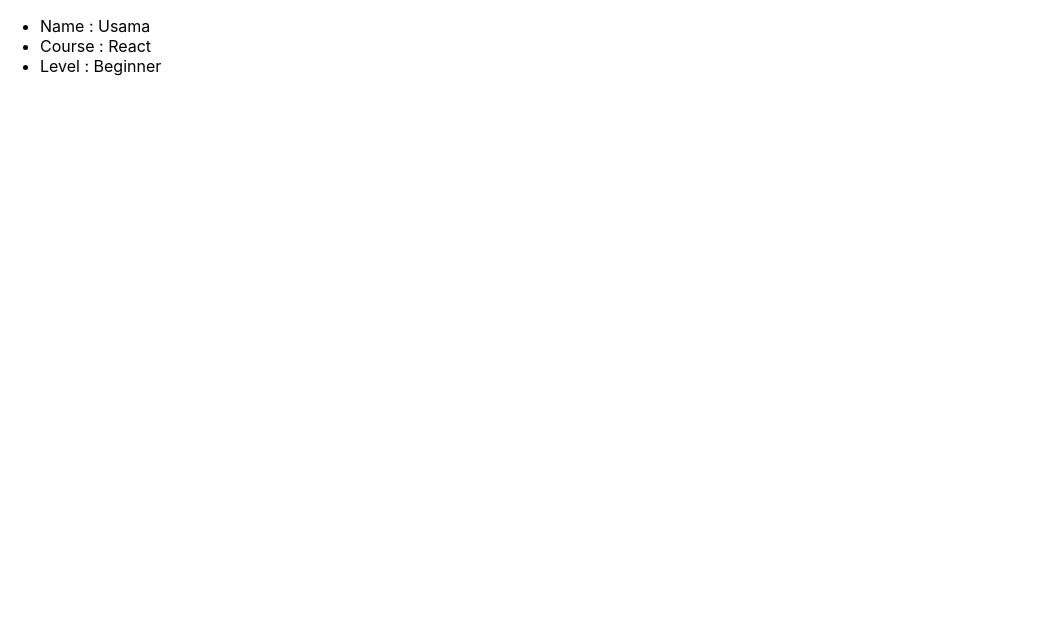
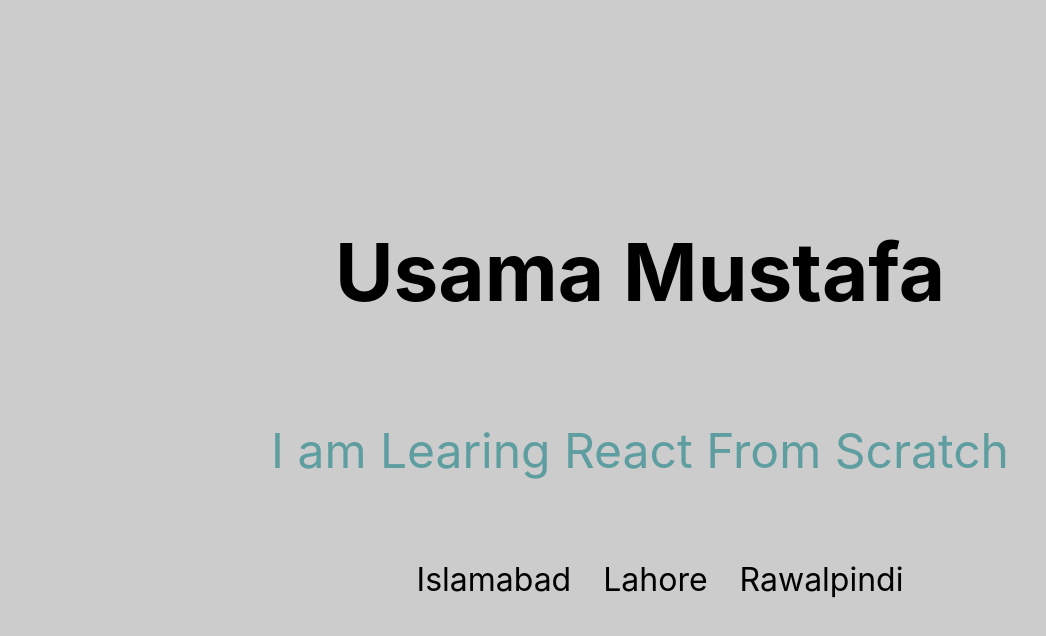
Before and after one commit to webdev-code/reactjs, a React (Create React App) app: page / in a window 1280 px wide. Shown: the top 636 px of the page, without its empty margins (0-1046 px from the left). Built offline with nearby package versions, Linux system fonts and the light colour scheme.

Commit message:
functional compoenets

```diff
--- /dev/null
+++ b/src/App.css
@@ -0,0 +1,21 @@
+.container {
+  display: flex;
+  flex-direction: column;
+  align-items: center;
+  justify-content: center;
+  height: 100vh;
+  background: #ccc;
+}
+.name {
+  font-size: 5rem;
+}
+.bio {
+  font-size: 3rem;
+  color: cadetblue;
+}
+.cities {
+  font-size: 2rem;
+  display: flex;
+  list-style-type: none;
+  gap: 2rem;
+}
--- a/src/index.js
+++ b/src/index.js
@@ -1,12 +1,32 @@
 import React from 'react';
 import ReactDOM from 'react-dom';
 import './index.css';
+import './App.css';
 
-ReactDOM.render(
-  <ul>
-    <li>Name : Usama</li>
-    <li>Course : React</li>
-    <li>Level : Beginner</li>
-  </ul>,
-  document.getElementById('root')
-);
+//functional Component
+function MyInfo() {
+  return (
+    <div className='container'>
+      <h1 className='name'>Usama Mustafa</h1>
+      <p className='bio'>I am Learing React From Scratch</p>
+      <ul className='cities'>
+        <li>Islamabad</li>
+        <li>Lahore</li>
+        <li>Rawalpindi</li>
+      </ul>
+    </div>
+  );
+}
+
+//rendering a functional Compenent in the render method
+ReactDOM.render(<MyInfo />, document.getElementById('root'));
+
+// redering a component in render method
+// ReactDOM.render(
+//   <ul>
+//     <li>Name : Usama</li>
+//     <li>Course : React</li>
+//     <li>Level : Beginner</li>
+//   </ul>,
+//   document.getElementById('root')
+// );
```
